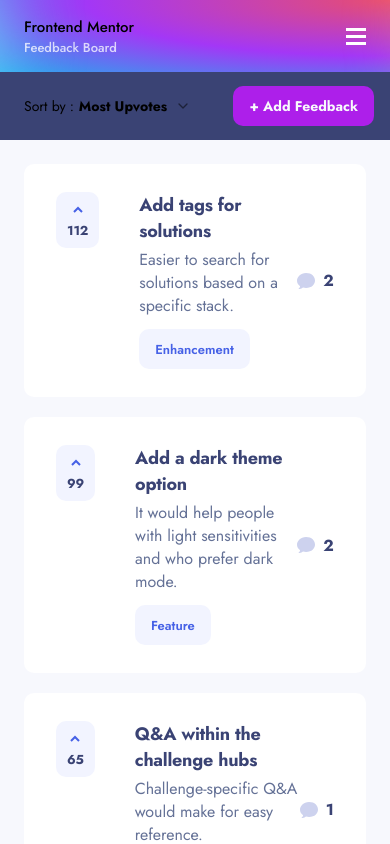
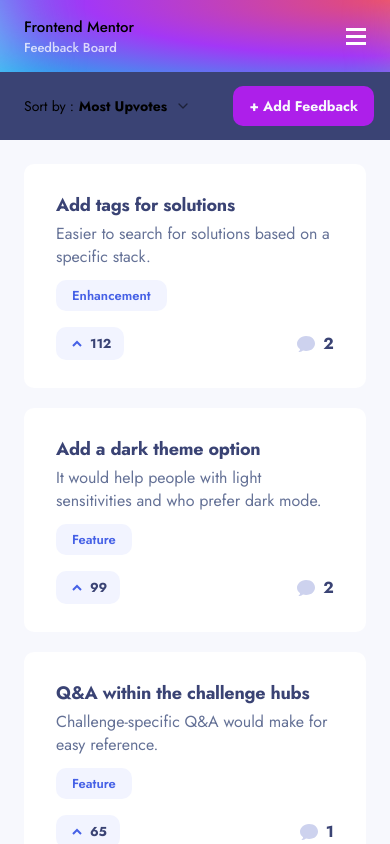
Before and after one commit to madebyphi/product-feedback-app, a Next.js app: page /suggestions in a window 390 px wide. Shown: the top 844 px of the page. Built offline with nearby package versions, Linux system fonts and the light colour scheme.

Commit message:
Make responsive

```diff
--- a/src/components/composed/SuggestionCard.tsx
+++ b/src/components/composed/SuggestionCard.tsx
@@ -9,9 +9,9 @@ export default function SuggestionCard(props: { suggestion: ProductRequest }) {
   const { suggestion } = props;
   const [count, setCount] = useState(0);
   return (
-    <div className="flex bg-white px-[2rem] py-[1.75rem] rounded-[0.625rem] justify-between">
+    <div className="flex flex-col sm:flex-row bg-white px-[2rem] py-[1.75rem] rounded-[0.625rem] justify-between gap-[1rem] sm:gap-0">
       <div className="flex gap-[2.5rem]">
-        <Toggle className="flex flex-col h-auto self-start gap-[0.5rem] bg-gray-2 [&>p]:text-dark-1 [&>svg]:stroke-blue hover:bg-[#CFD7FF] data-[state=on]:bg-blue [&>p]:data-[state=on]:text-white [&>svg]:data-[state=on]:stroke-white font-semibold rounded-[0.625rem] px-[0.6875rem] pb-[0.5rem] pt-[0.875rem]">
+        <Toggle className="hidden sm:flex flex-col h-auto self-start gap-[0.5rem] bg-gray-2 [&>p]:text-dark-1 [&>svg]:stroke-blue hover:bg-[#CFD7FF] data-[state=on]:bg-blue [&>p]:data-[state=on]:text-white [&>svg]:data-[state=on]:stroke-white font-semibold rounded-[0.625rem] px-[0.6875rem] pb-[0.5rem] pt-[0.875rem]">
           {/* <ChevronUp /> */}
           <Svg name="up-arrow" className="shrink-0" />
           <p className="font-bold text-[0.8125rem] leading-[1.1875rem] tracking-[-0.01125rem]">
@@ -27,17 +27,32 @@ export default function SuggestionCard(props: { suggestion: ProductRequest }) {
               {suggestion.description}
             </p>
           </div>
-          <Toggle className="bg-gray-2 text-blue hover:bg-[#CFD7FF] hover:text-blue data-[state=on]:bg-blue data-[state=on]:text-white font-semibold rounded-[0.625rem] px-[1rem] py-[0.375rem] self-start capitalize">
+          <div className="bg-gray-2 text-blue hover:bg-[#CFD7FF] hover:text-blue data-[state=on]:bg-blue data-[state=on]:text-white font-semibold rounded-[0.625rem] px-[1rem] py-[0.375rem] self-start capitalize">
             <Text as="Body 3" content={suggestion.category} />
-          </Toggle>
+          </div>
         </div>
       </div>
-      <div className="flex gap-[0.5rem] text-dark-1 self-center items-center">
+      <div className="hidden sm:flex gap-[0.5rem] text-dark-1 self-center items-center">
         <Svg name="comments" />
         <p className="font-bold text-[1rem] leading-[1.4375rem] tracking-[0.01375rem]">
           {suggestion.comments?.length | 0}
         </p>
       </div>
+      <section className="flex sm:hidden justify-between">
+        <Toggle className="flex h-auto self-start gap-[0.5rem] bg-gray-2 [&>p]:text-dark-1 [&>svg]:stroke-blue hover:bg-[#CFD7FF] data-[state=on]:bg-blue [&>p]:data-[state=on]:text-white [&>svg]:data-[state=on]:stroke-white font-semibold rounded-[0.625rem] pl-[16px] pr-[13px] py-[7px]">
+          {/* <ChevronUp /> */}
+          <Svg name="up-arrow" className="shrink-0" />
+          <p className="font-bold text-[0.8125rem] leading-[1.1875rem] tracking-[-0.01125rem]">
+            {count | suggestion.upvotes}
+          </p>
+        </Toggle>
+        <div className="flex gap-[0.5rem] text-dark-1 self-center items-center">
+          <Svg name="comments" />
+          <p className="font-bold text-[1rem] leading-[1.4375rem] tracking-[0.01375rem]">
+            {suggestion.comments?.length | 0}
+          </p>
+        </div>
+      </section>
     </div>
   );
 }
```
